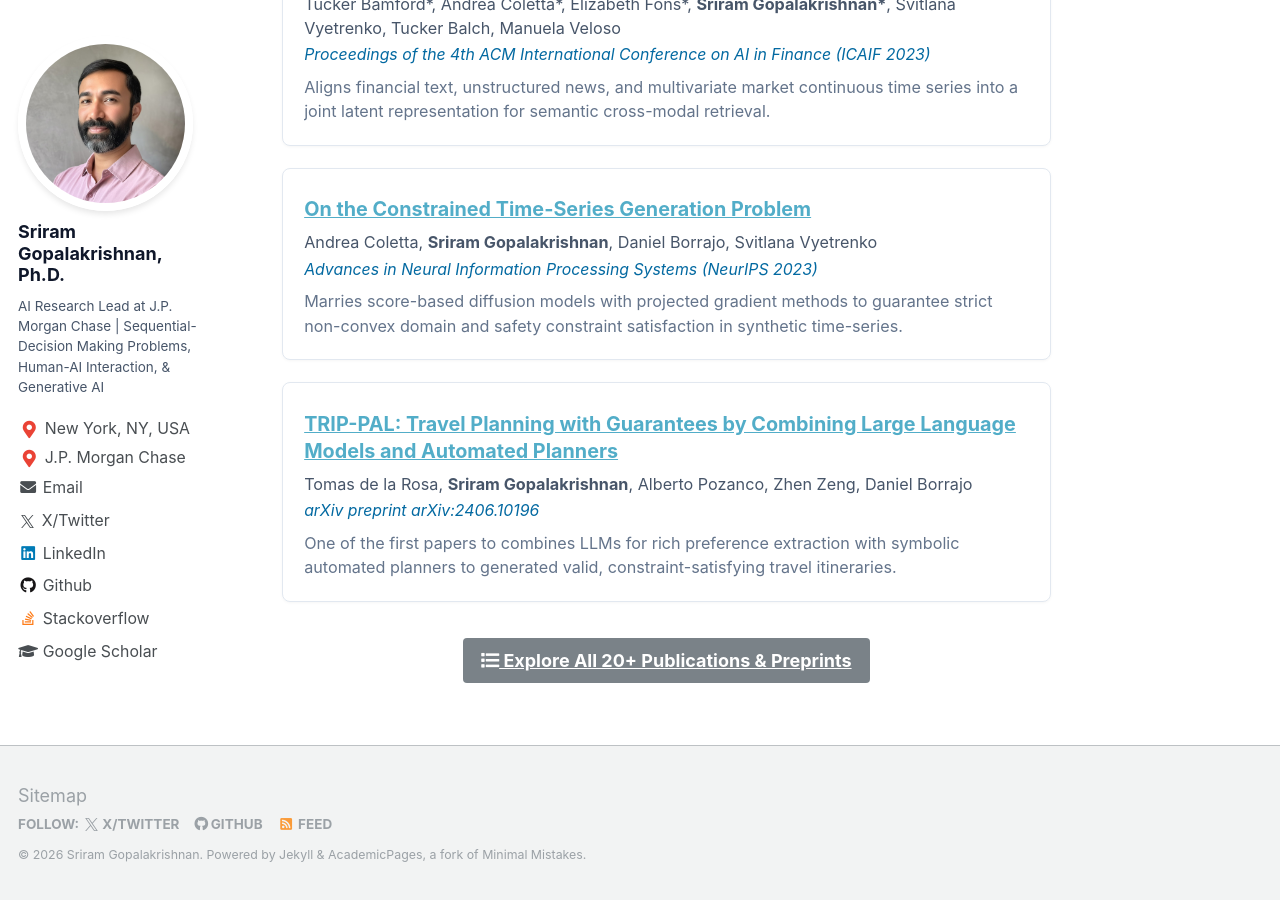
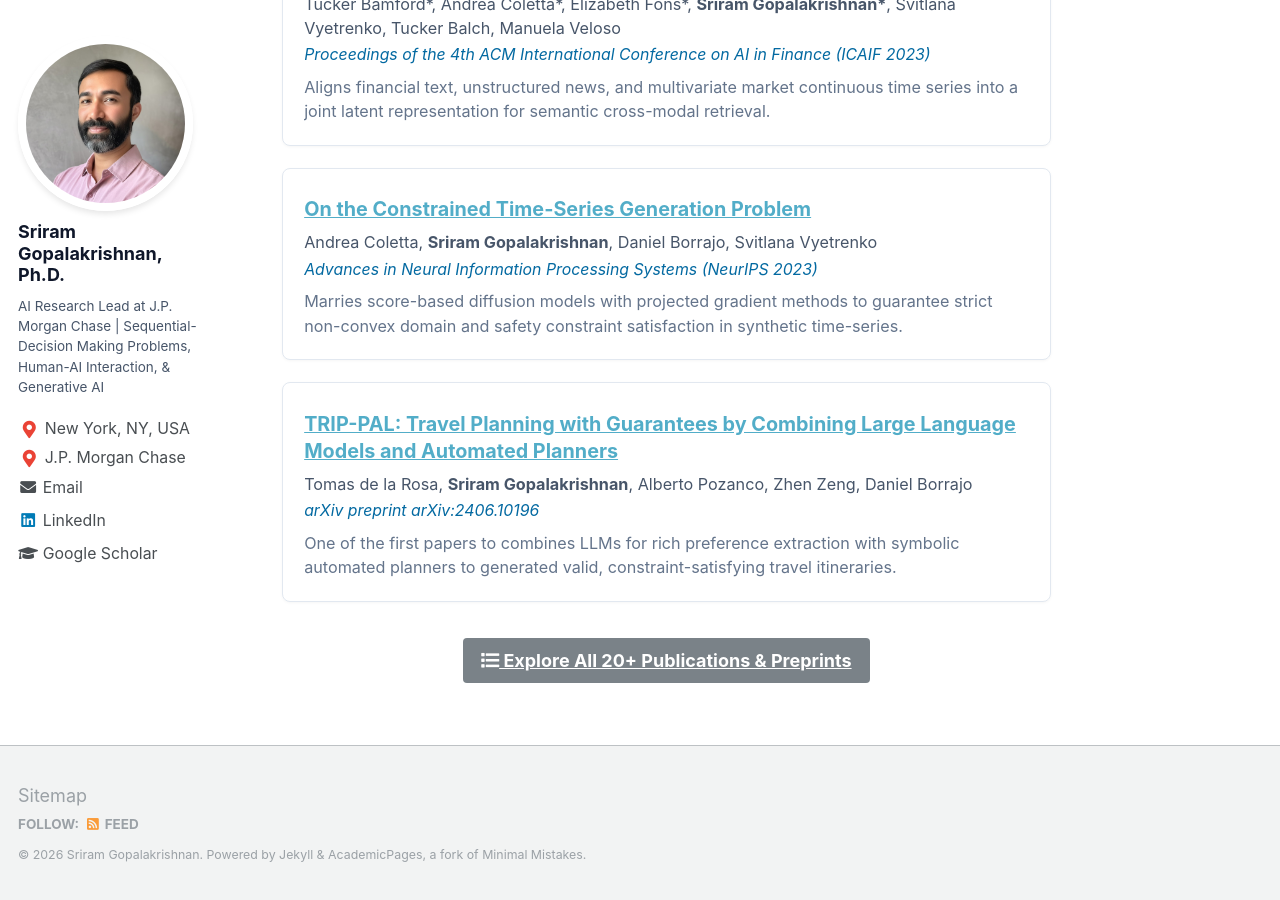
Before and after one commit to marirsg2/Sriram_Unravel, a Jekyll site: the page built from _pages/about.md, in a window 1280 px wide and 900 px high, scrolled down 2881 px. Built offline with Jekyll 4.4.1, drawn with Linux system fonts in a browser that asks for light colours.

Commit message:
Comment out Stack Overflow, Twitter, and GitHub profile links

```diff
--- a/_config.yml
+++ b/_config.yml
@@ -57,7 +57,8 @@ yandex_site_verification :
 
 # Social Sharing
 twitter:
-  username               : &twitter "SriramGopalakr3"
+  username               :
+  # username               : &twitter "SriramGopalakr3"
 facebook:
   username               :
   app_id                 :
@@ -71,8 +72,8 @@ social:
   links:
     - https://scholar.google.com/citations?user=So86Wl4AAAAJ&hl=en
     - https://www.linkedin.com/in/sriram-gopalakrishnan-7a07b727
-    - https://github.com/marirsg2
-    - https://x.com/SriramGopalakr3
+    # - https://github.com/marirsg2
+    # - https://x.com/SriramGopalakr3
 
 
 # Analytics
@@ -100,7 +101,7 @@ author:
   flickr           :
   facebook         :
   foursquare       :
-  github           : "marirsg2"
+  # github           : "marirsg2"
   google_plus      :
   keybase          :
   instagram        :
@@ -110,10 +111,10 @@ author:
   orcid            :
   pinterest        :
   soundcloud       :
-  stackoverflow    : "5870212/sriram-gopalakrishnan"
+  # stackoverflow    : "5870212/sriram-gopalakrishnan"
   steam            :
   tumblr           :
-  twitter          : "SriramGopalakr3"
+  # twitter          : "SriramGopalakr3"
   vine             :
   weibo            :
   xing             :
```
